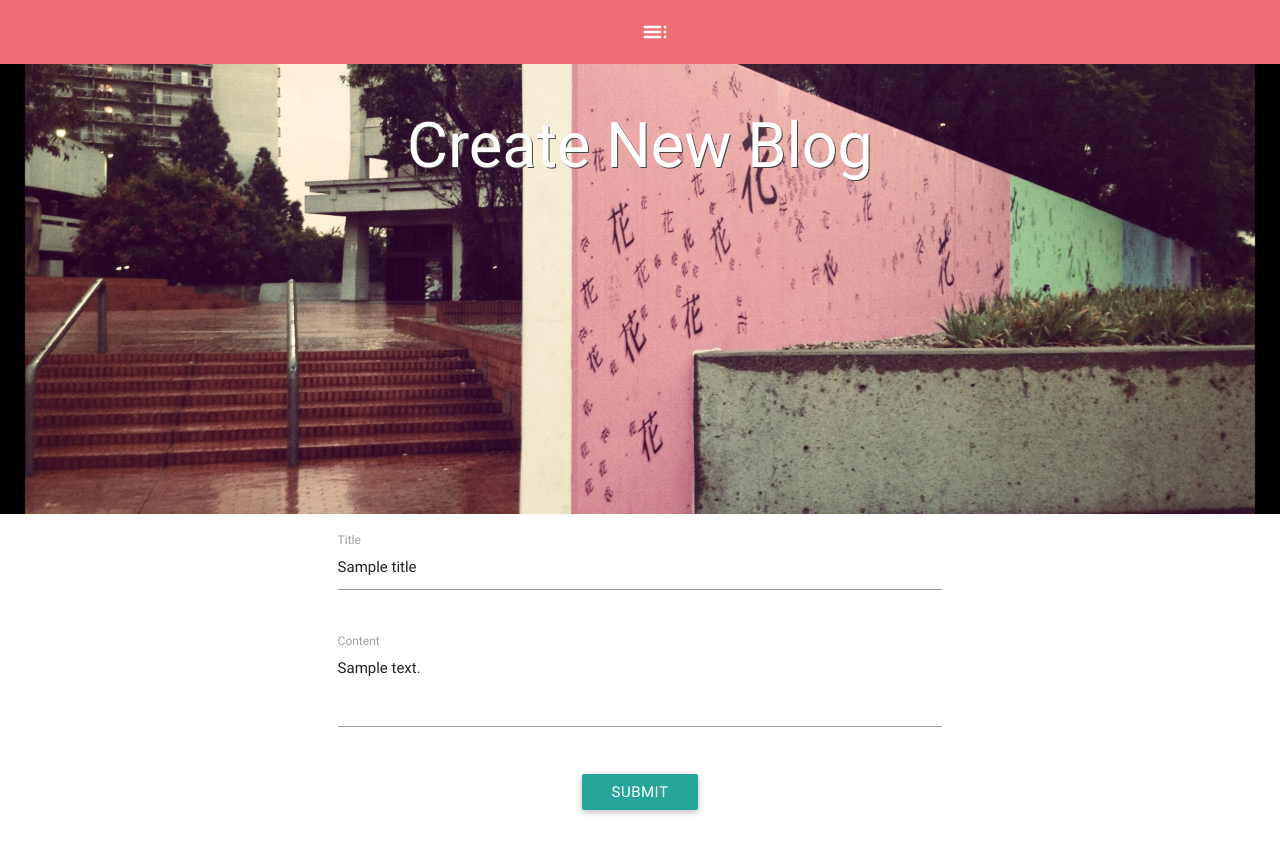
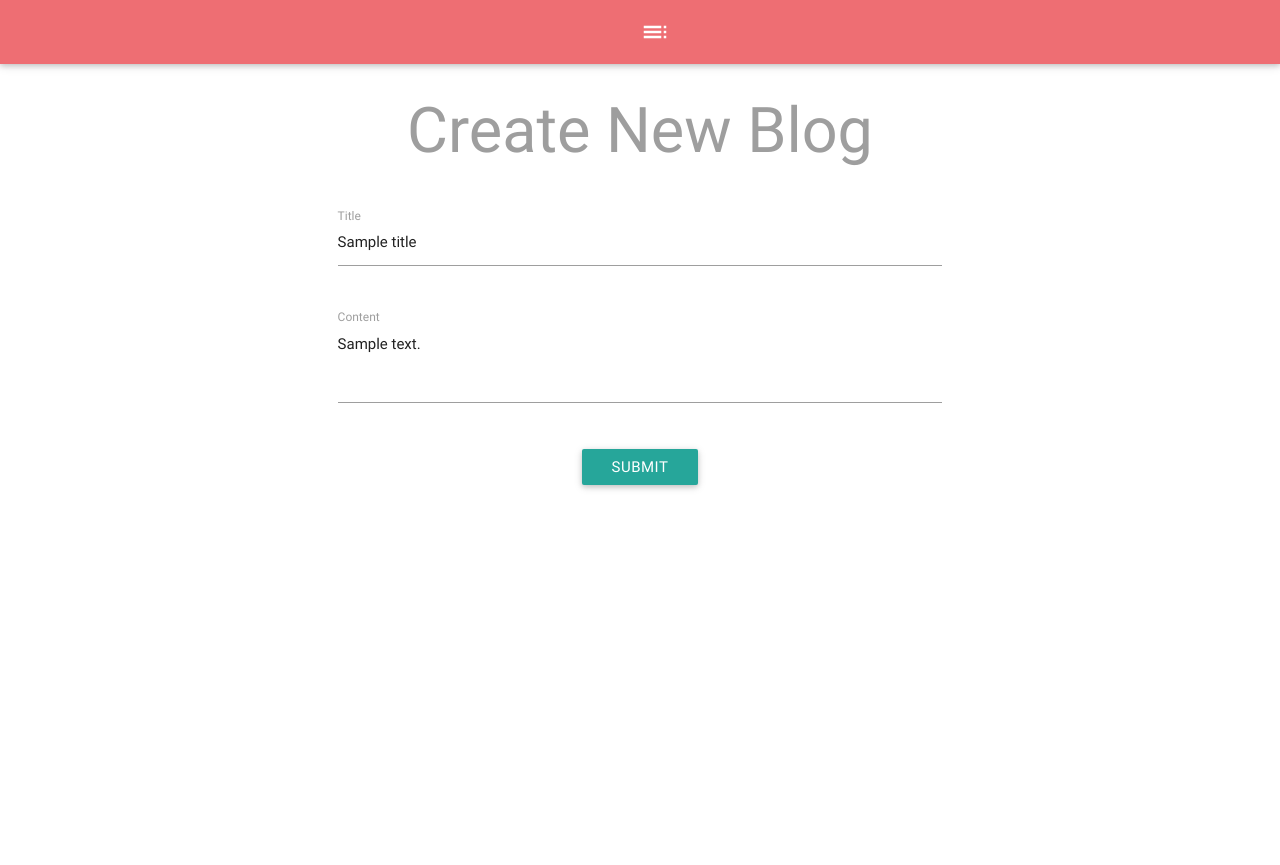
Before and after one commit to shengshuyang/my-udacity-web-homework, a Python web app: template templates/new_blog.html in a window 1280 px wide. After the commit the page ends 490 px from the top, so only its background shows below. Run offline with Jinja, Linux system fonts and the light colour scheme; the template is opened without the code that fills it: most values are stand-ins (such as "Sample title", 1, 10 or a date in 2020); some libraries are stand-ins or nearby versions.

Commit message:
minor bug

```diff
--- a/templates/blog.html
+++ b/templates/blog.html
@@ -7,7 +7,7 @@ Blog by shengshuyang
 
 {% block content %}
 
-    <div class="section no-pad-bot" id="index-banner" style="background-image: url('/images/little_tokyo.jpg');background-size: cover;background-position: center;position: relative;min-height: 450px;">
+    <div class="section no-pad-bot" id="index-banner" style="background-image: linear-gradient(120deg, #155799, #159957);background-size: cover;background-position: center;position: relative;min-height: 450px;">
 
         <div class="container">
             <h1 class="header center white-text" style="text-shadow: 1px 1px #444444;">Blog</h1>
--- a/templates/message.html
+++ b/templates/message.html
@@ -10,7 +10,7 @@
 
 {% block content %}
 
-    <div class="section no-pad-bot" id="index-banner" style="background-image: url('/images/little_tokyo.jpg');background-size: cover;background-position: center;position: relative;min-height: 450px;">
+    <div class="section no-pad-bot" id="index-banner" style="background-image: linear-gradient(120deg, #155799, #159957);background-size: cover;background-position: center;position: relative;min-height: 450px;">
 
         <div class="container">
             <h1 class="header center white-text" style="text-shadow: 1px 1px #444444;">{{message}}</h1>
--- a/templates/new_blog.html
+++ b/templates/new_blog.html
@@ -5,35 +5,27 @@ Blog by shengshuyang
 {% endblock %}
 
 {% block content %}
-
-<div class="section no-pad-bot" id="index-banner" style="background-image: url('/images/little_tokyo.jpg');background-size: cover;background-position: center;position: relative;min-height: 450px;">
-
 <div class="container">
-            <h1 class="header center white-text" style="text-shadow: 1px 1px #444444;">Create New Blog </h1>
-        </div>
-</div>
-<div class="container">
+    <h1 class="header center grey-text">Create New Blog </h1>
     <div class="section">
-            <form method="post" class="row center" >
+        <form method="post" class="row center">
             <div class="row">
                 <div class="input-field col s8 offset-s2">
-                        <input  type="text" name="title" value="{{title}}">
+                    <input type="text" name="title" value="{{title}}">
                     <label class="active" for="title">Title</label>
                 </div>
             </div>
-
             <div class="row">
                 <div class="input-field col s8 offset-s2">
-                        <textarea class="materialize-textarea" id="txt1" name="content" >{{content}}</textarea>
+                    <textarea class="materialize-textarea" id="txt1" name="content">{{content}}</textarea>
                     <label class="active" for="txt1">Content</label>
                 </div>
             </div>
-
             <div class="row">
                 <button class="btn">Submit</button>
             </div>
-
         </form>
     </div>
 </div>
+
 {% endblock %}
```
Lines whose indentation alone changed are shown as unchanged.
